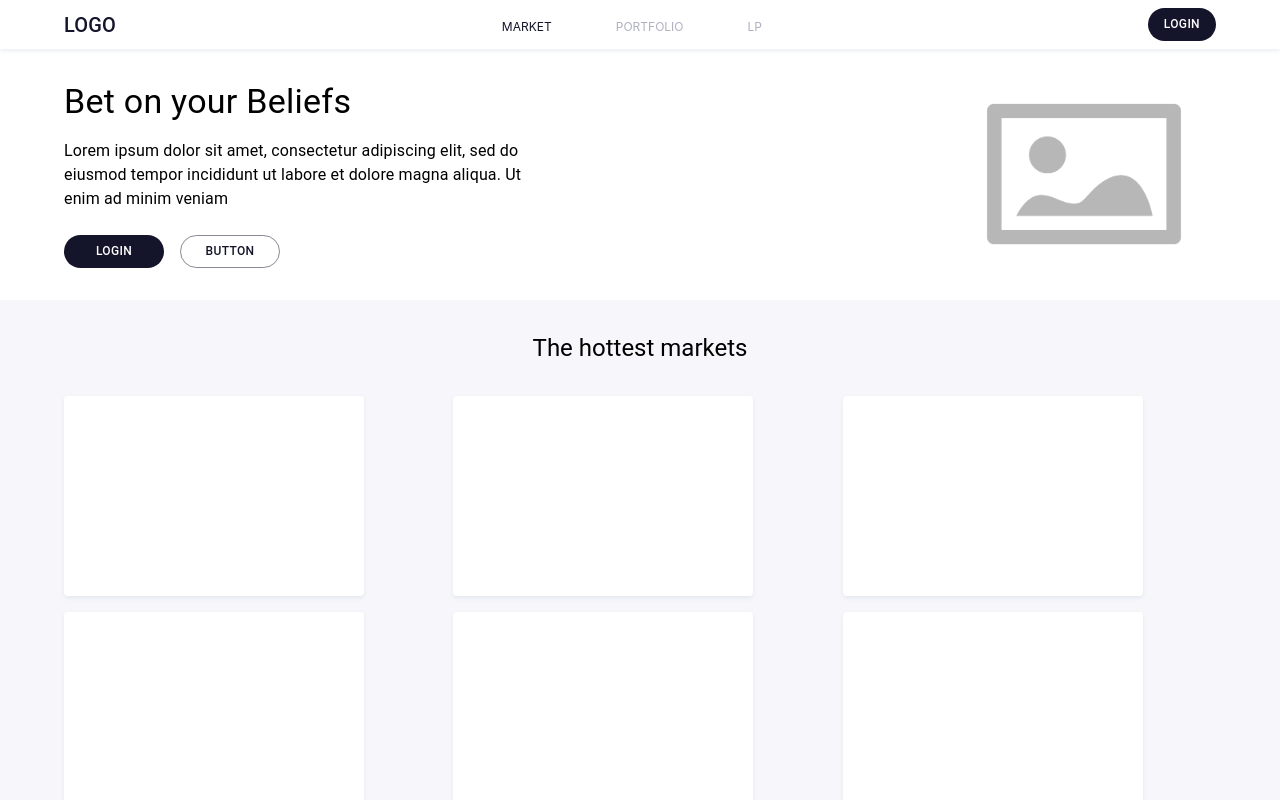
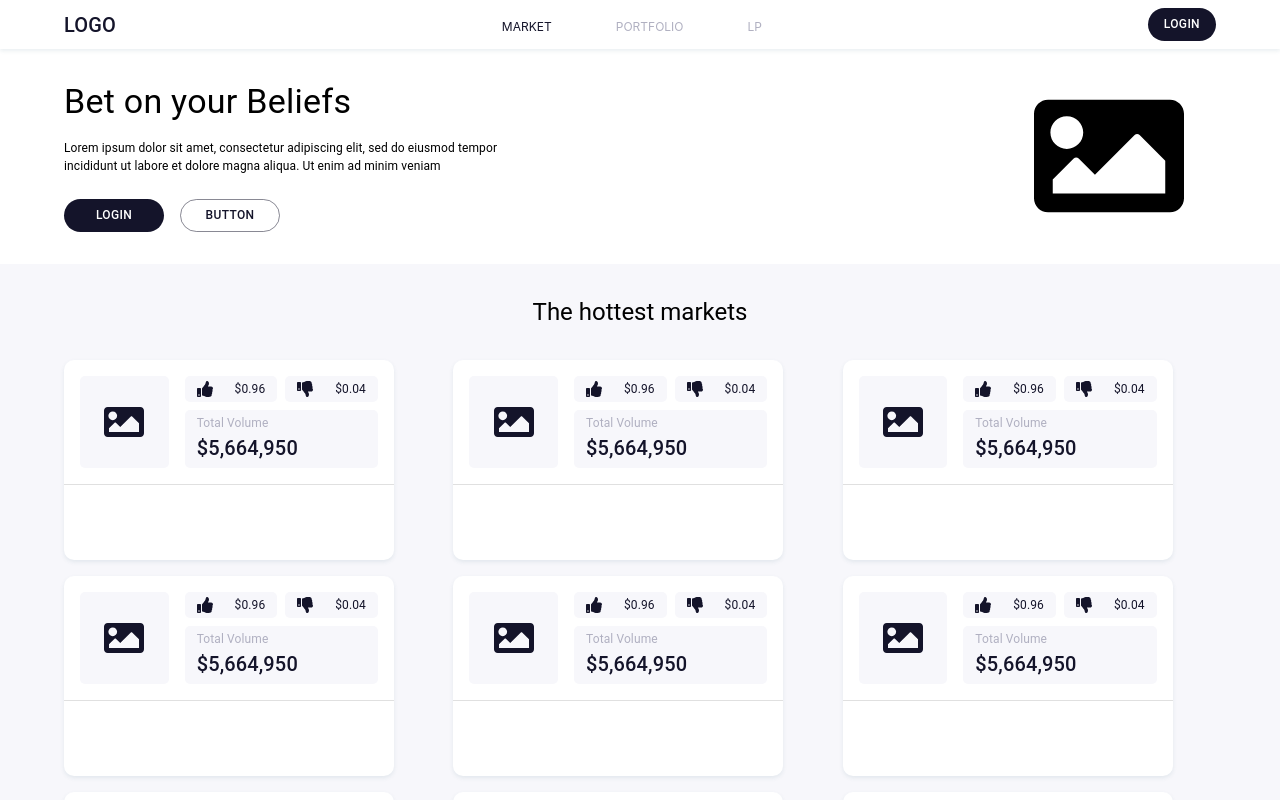
Before and after one commit to bluegarnet10/eiv-market, a React (Create React App) app: page / in a window 1280 px wide. Shown: the top 800 px of the page. Built offline with nearby package versions, Linux system fonts and the light colour scheme.

Commit message:
added market item stats

```diff
--- a/package.json
+++ b/package.json
@@ -3,6 +3,9 @@
   "version": "0.1.0",
   "private": true,
   "dependencies": {
+    "@fortawesome/fontawesome-svg-core": "^1.2.34",
+    "@fortawesome/free-solid-svg-icons": "^5.15.2",
+    "@fortawesome/react-fontawesome": "^0.1.14",
     "@material-ui/core": "^4.11.3",
     "@testing-library/jest-dom": "^5.11.4",
     "@testing-library/react": "^11.1.0",
--- a/src/components/LoginIntro/index.tsx
+++ b/src/components/LoginIntro/index.tsx
@@ -1,5 +1,7 @@
 import React from 'react';
 import { Box, Button, makeStyles, Typography } from '@material-ui/core';
+import { FontAwesomeIcon } from '@fortawesome/react-fontawesome';
+import { faImage } from '@fortawesome/free-solid-svg-icons';
 
 const useStyles = makeStyles(theme => ({
 	root: {
@@ -25,6 +27,7 @@ const useStyles = makeStyles(theme => ({
 		marginRight: theme.spacing(2),
 	},
 	image: {
+		width: 'auto !important',
 		height: 150,
 		marginRight: theme.spacing(4),
 	},
@@ -55,7 +58,7 @@ const LoginIntro = () => {
 				</Box>
 			</Box>
 
-			<img src="/images/placeholder.png" alt="" className={classes.image} />
+			<FontAwesomeIcon icon={faImage} className={classes.image} />
 		</Box>
 	);
 };
--- a/src/components/MarketItem/index.tsx
+++ b/src/components/MarketItem/index.tsx
@@ -1,17 +1,80 @@
 import React from 'react';
-import { Card, makeStyles } from '@material-ui/core';
+import { Box, Card, Divider, Grid, makeStyles, Typography } from '@material-ui/core';
+import { FontAwesomeIcon } from '@fortawesome/react-fontawesome';
+import { faImage, faThumbsDown, faThumbsUp } from '@fortawesome/free-solid-svg-icons';
+import clsx from 'clsx';
 
 const useStyles = makeStyles(theme => ({
 	root: {
-		width: 300,
+		width: 330,
 		height: 200,
+	},
+	infoList: {
+		padding: theme.spacing(2),
+	},
+	item: {
+		borderRadius: 5,
+		background: theme.palette.secondary.light,
+		padding: `${theme.spacing(0.5)}px ${theme.spacing(1.5)}px`,
+	},
+	image: {
+		display: 'flex',
+		justifyContent: 'center',
+		alignItems: 'center',
+		height: '100%',
+		boxSizing: 'border-box',
+		'& svg': {
+			width: 'auto !important',
+			height: 40,
+		},
+	},
+	smallItem: {
+		display: 'flex',
+		justifyContent: 'space-between',
+		alignItems: 'center',
 	},
 }));
 
 const MarketItem = () => {
 	const classes = useStyles();
 
-	return <Card className={classes.root}></Card>;
+	return (
+		<Card className={classes.root}>
+			<Box className={classes.infoList}>
+				<Grid container justify="center" spacing={2}>
+					<Grid item xs={4}>
+						<Box className={clsx(classes.item, classes.image)}>
+							<FontAwesomeIcon icon={faImage} className={classes.image} />
+						</Box>
+					</Grid>
+
+					<Grid item xs={8}>
+						<Grid container spacing={1}>
+							<Grid item xs={6}>
+								<Box className={clsx(classes.item, classes.smallItem)}>
+									<FontAwesomeIcon icon={faThumbsUp} />
+									<Typography>$0.96</Typography>
+								</Box>
+							</Grid>
+							<Grid item xs={6}>
+								<Box className={clsx(classes.item, classes.smallItem)}>
+									<FontAwesomeIcon icon={faThumbsDown} />
+									<Typography>$0.04</Typography>
+								</Box>
+							</Grid>
+						</Grid>
+
+						<Box className={classes.item} style={{ marginTop: '8px' }}>
+							<Typography color="textSecondary">Total Volume</Typography>
+							<Typography variant="h6">$5,664,950</Typography>
+						</Box>
+					</Grid>
+				</Grid>
+			</Box>
+
+			<Divider />
+		</Card>
+	);
 };
 
 export default MarketItem;
--- a/src/modules/Market/MarketList.tsx
+++ b/src/modules/Market/MarketList.tsx
@@ -14,7 +14,7 @@ const useStyles = makeStyles(theme => ({
 		paddingTop: theme.spacing(4),
 		display: 'grid',
 		gridGap: theme.spacing(2),
-		gridTemplateColumns: `repeat(auto-fit, minmax(300px, 1fr))`,
+		gridTemplateColumns: `repeat(auto-fit, minmax(330px, 1fr))`,
 	},
 }));
 
--- a/src/theme.ts
+++ b/src/theme.ts
@@ -35,6 +35,7 @@ myTheme.overrides = {
 	},
 	MuiCard: {
 		root: {
+			borderRadius: '10px',
 			boxShadow: '0px 2px 4px rgba(51, 99, 120, 0.1)',
 		},
 	},
@@ -42,5 +43,8 @@ myTheme.overrides = {
 		root: {
 			fontSize: '12px',
 		},
+		body1: {
+			fontSize: '12px',
+		},
 	},
 };
```
Also changed, not shown: public/images/placeholder.png (deleted), 1 other file (tests, documents, lock files or other folders).
